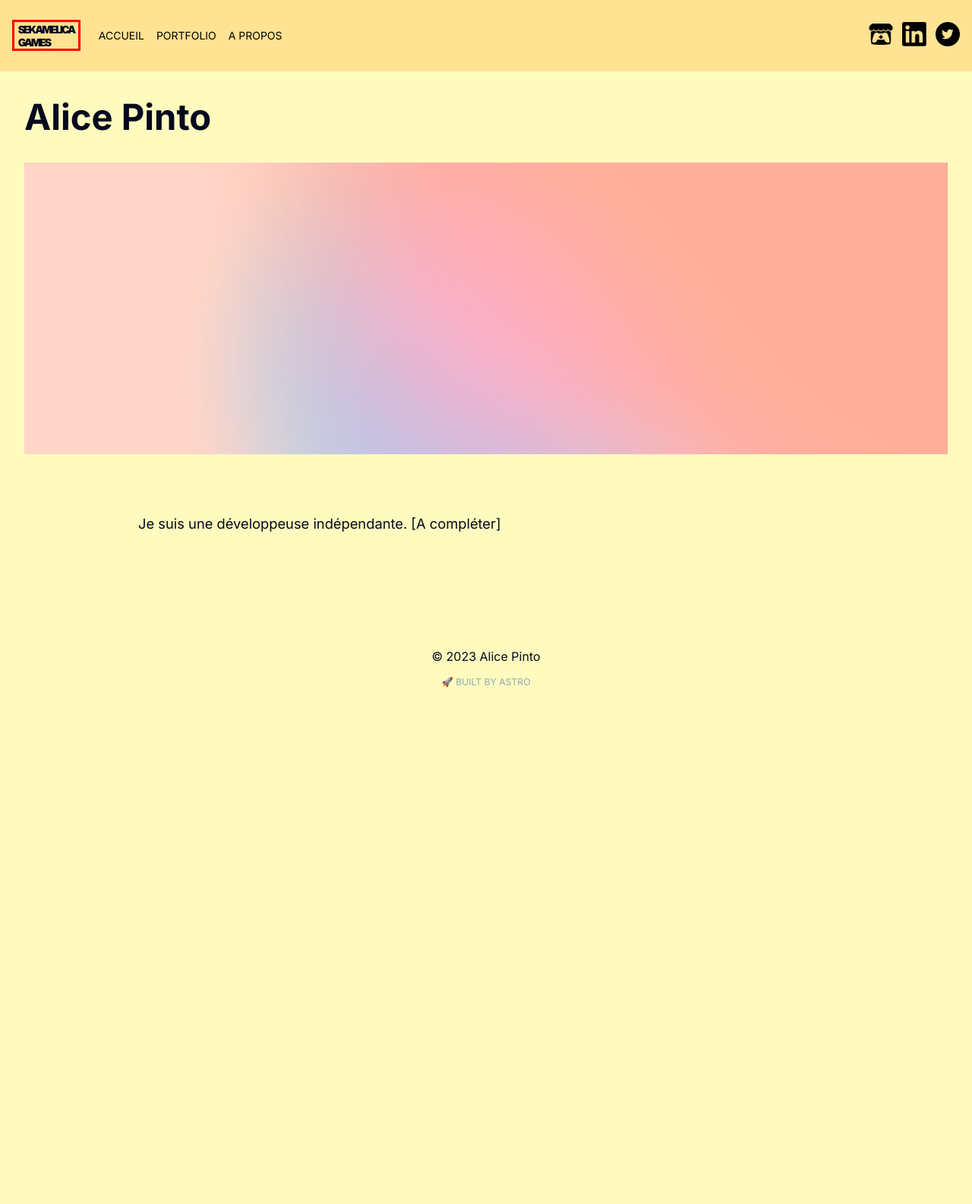
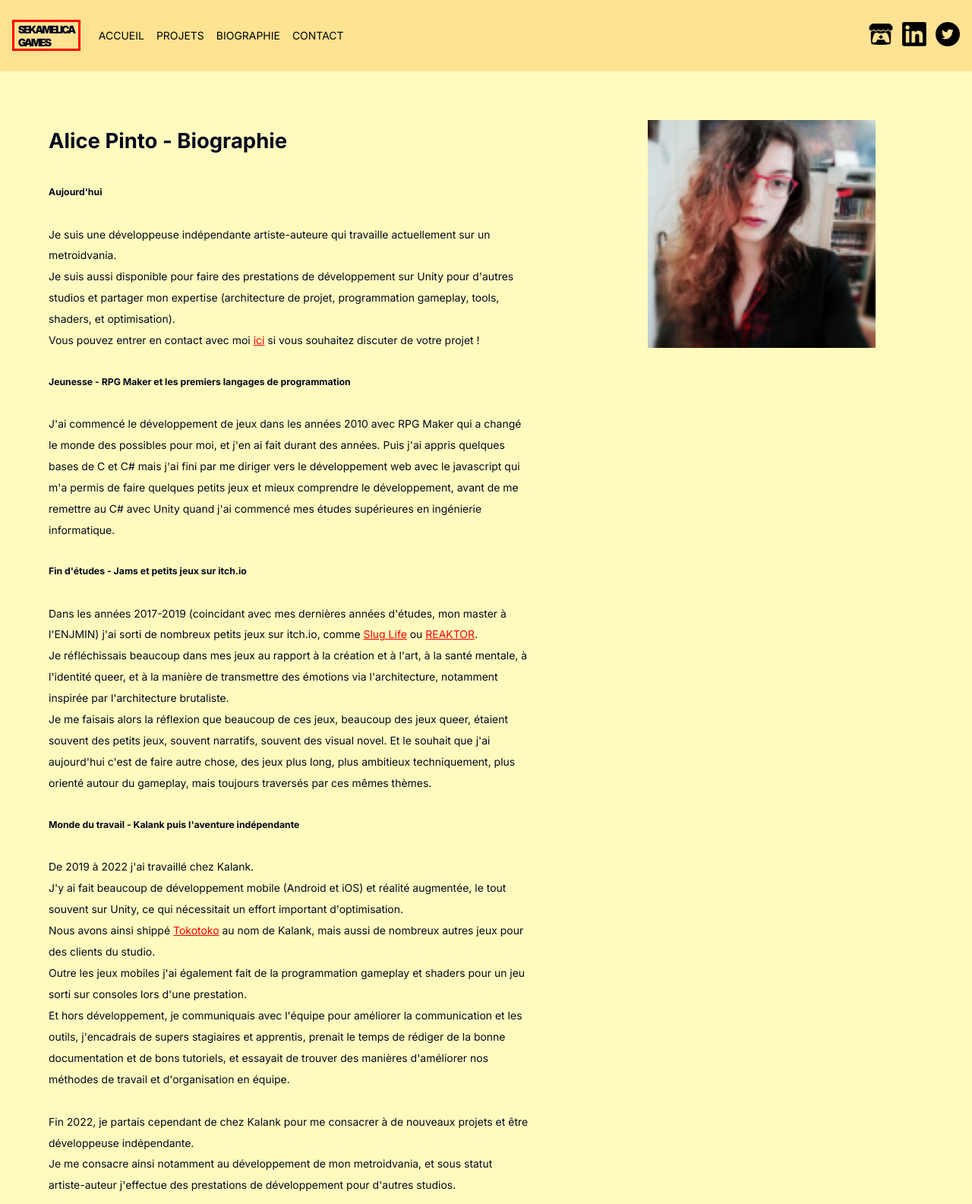
Before and after one commit to SekamelicaGames/Website, an Astro site: page /about in a window 1280 px wide. Shown: the top 1585 px of the page at 76% size. Before the commit the page ends 969 px from the top, so only its background shows below. Built offline with nearby package versions, Linux system fonts and the light colour scheme; Astro itself is replaced by a stand-in of ours.

Commit message:
biographie

```diff
--- a/src/components/Nav.astro
+++ b/src/components/Nav.astro
@@ -3,8 +3,9 @@
 		<div class="monogram">Sekamelica<br>Games</div>
 	</a>
 	<a class="link" href="/">Accueil</a>
-	<a class="link" href="/projects/"> Portfolio</a>
-	<a class="link" href="/about/"> A propos</a>
+	<a class="link" href="/projects/">Projets</a>
+	<a class="link" href="/about/">Biographie</a>
+	<a class="link" href="/contact/">Contact</a>
 	<div class="socials">
 		<a class="social" href="https://sekamelica.itch.io/">
 			<img src="/assets/nav/icons_png/itch.png" width="32" height="32"/>
--- a/src/pages/about.astro
+++ b/src/pages/about.astro
@@ -7,45 +7,77 @@ import Nav from '../components/Nav.astro';
 <html lang="fr">
 	<head>
 		<MainHead
-		title="Sekamelica Games | A propos"
-		description="A propos de moi" />
+		title="Sekamelica Games | Biographie"
+		description="Biographie d'Alice Pinto" />
 		<style>
-			.heroImg {
-				max-height: 24rem;
-				object-fit: cover;
-				overflow: hidden;
-			}
-
-			.heroImg img {
-				width: 100%;
-			}
-
 			.bio {
 				font-size: var(--f-u1);
 				line-height: 2;
-				margin-top: 4em;
+				width: 80%;
+				margin-right: 20%;
+			}
+
+			.name
+			{
+				margin: 0;
 			}
 
 			.wrapper.bio {
 				max-width: 50em;
+			}
+
+			.description
+			{
+				font-size:  var(--f-d2);
+			}
+
+			.grid {
+				margin-top: 4em;
+				display: grid;
+				grid-gap: 2rem;
+				grid-template-columns: 2fr 1fr;
 			}
 		</style>
 	</head>
 	<body>
 		<Nav />
 		<div class="wrapper">
-			<h1>Alice Pinto</h1>
-			<div class="heroImg">
-				<img
-					width="1400"
-					height="350"
-					src="/assets/mesh-gradient.jpg"
-				/>
-			</div>
-			<div class="bio wrapper">
-				<p>
-					Je suis une développeuse indépendante. [A compléter]
-				</p>
+			<div class="grid">
+				<div class="bio wrapper">
+						<h2 class="name">Alice Pinto - Biographie</h2>
+						<h6>Aujourd'hui</h6>
+						<p class="description"> Je suis une développeuse indépendante artiste-auteure qui travaille actuellement sur un metroidvania. <br>
+							Je suis aussi disponible pour faire des prestations de développement sur Unity pour d'autres studios et partager mon expertise
+							(architecture de projet, programmation gameplay, tools, shaders, et optimisation). <br>
+							Vous pouvez entrer en contact avec moi <a href="/about/">ici</a> si vous souhaitez discuter de votre projet !
+						</p>
+						<h6>Jeunesse - RPG Maker et les premiers langages de programmation</h6>
+							<p class="description">J'ai commencé le développement de jeux dans les années 2010 avec RPG Maker qui a changé le monde des possibles pour moi,
+								et j'en ai fait durant des années. Puis j'ai appris quelques bases de C et C# mais j'ai fini par me diriger vers le développement web avec le javascript qui
+								m'a permis de faire quelques petits jeux et mieux comprendre le développement, avant de me remettre au C# avec Unity quand j'ai commencé mes études supérieures en
+								ingénierie informatique.
+							</p>
+						<h6>Fin d'études - Jams et petits jeux sur itch.io</h6>
+							<p class="description"> Dans les années 2017-2019 (coincidant avec mes dernières années d'études, mon master à l'ENJMIN) j'ai sorti de nombreux petits jeux sur itch.io,
+								 comme <a href="https://sekamelica.itch.io/slug-life">Slug Life</a> ou <a href="https://sekamelica.itch.io/reaktor">REAKTOR</a>. <br>
+								Je réfléchissais beaucoup dans mes jeux au rapport à la création et à l'art, à la santé mentale, à l'identité queer, et à la manière de transmettre des émotions via l'architecture, notamment inspirée par l'architecture brutaliste. <br>
+								Je me faisais alors la réflexion que beaucoup de ces jeux, beaucoup des jeux queer, étaient souvent des petits jeux, souvent narratifs, souvent des visual novel.
+								Et le souhait que j'ai aujourd'hui c'est de faire autre chose, des jeux plus long, plus ambitieux techniquement, plus orienté autour du gameplay, mais toujours traversés par ces mêmes thèmes.
+							</p>
+						<h6>Monde du travail - Kalank puis l'aventure indépendante</h6>
+							<p class="description"> De 2019 à 2022 j'ai travaillé chez Kalank. <br>
+								J'y ai fait beaucoup de développement mobile (Android et iOS) et réalité augmentée, le tout souvent sur Unity, ce qui nécessitait un effort important d'optimisation. <br>
+								Nous avons ainsi shippé  <a href="https://kalank.fr/fr/tokotoko/">Tokotoko</a> au nom de Kalank, mais aussi de nombreux autres jeux pour des clients du studio. <br>
+								Outre les jeux mobiles j'ai également fait de la programmation gameplay et shaders pour un jeu sorti sur consoles lors d'une prestation. <br>
+								Et hors développement, je communiquais avec l'équipe pour améliorer la communication et les outils, j'encadrais de supers stagiaires et apprentis,
+								prenait le temps de rédiger de la bonne documentation et de bons tutoriels, et essayait de trouver des manières d'améliorer nos méthodes de travail et d'organisation en équipe.
+								<br>
+								<br>
+								Fin 2022, je partais cependant de chez Kalank pour me consacrer à de nouveaux projets et être développeuse indépendante. <br>
+								Je me consacre ainsi notamment au développement de mon metroidvania, et sous statut artiste-auteur j'effectue des prestations de développement pour d'autres studios.
+							</p>
+				</div>
+				<img src="/assets/about/alice_pinto_photo.png" width="300px" height="300px">
 			</div>
 		</div>
 		<Footer />
--- a/src/pages/projects.astro
+++ b/src/pages/projects.astro
@@ -17,7 +17,7 @@ const projects = (await Astro.glob<Project>('./project/**/*.md'))
 	<head>
 		<MainHead
 			title="Sekamelica Games | Projets"
-			description="Les projets les plus récents de Sekamelica Games"
+			description="Les projets de Sekamelica Games"
 		/>
 		<style>
 			.grid {
```
Also changed, not shown: src/pages/index.astro (+12 -9 lines), public/assets/about/alice_pinto_photo.png (added).
